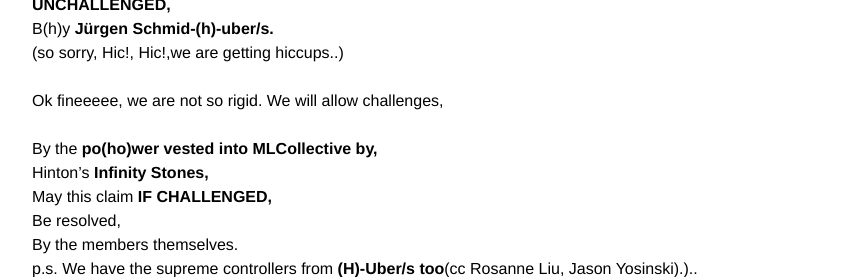
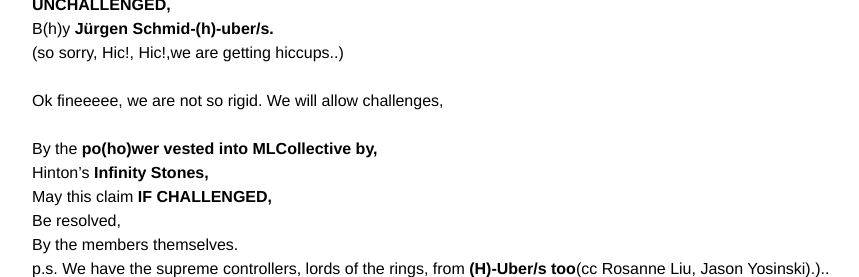
Before and after one commit to rajatmodi62/rajatmodi62.github.io, a Jekyll site: the page built from _posts/2024-10-26-hinton_apm.md, in a window 1280 px wide and 900 px high, scrolled down 2298 px, cut to the strip 0-277 px from the top of the window. Shown: the whole strip, without its empty margins (208-1067 px from the left). Built offline with Jekyll 4.4.1, drawn with Linux system fonts in a browser that asks for light colours; comment, search, counter and statistics services are not loaded.

Commit message:
soft link blog

```diff
--- a/_posts/2024-10-26-hinton_apm.md
+++ b/_posts/2024-10-26-hinton_apm.md
@@ -62,7 +62,7 @@ Hinton's <b>Infinity Stones,</b><br>
 May this claim <b>IF CHALLENGED,</b><br>
 Be resolved,<br>
 By the members themselves. <br>
-p.s. We have the supreme controllers from <b>(H)-Uber/s too</b>(cc Rosanne Liu, Jason Yosinski).)..<br>
+p.s. We have the supreme controllers, lords of the rings,  from <b>(H)-Uber/s too</b>(cc Rosanne Liu, Jason Yosinski).)..<br>
 
 <div class="text-center" style="margin: 0 auto; max-width: 800px;"> <!-- Set max-width as needed -->
     <img class="img-fluid" src="{{ site.baseurl }}\assets\img\apm\infinity_stone.png" style="width: 50%; height: auto;"> <!-- Image width is 50% of its parent -->
```
